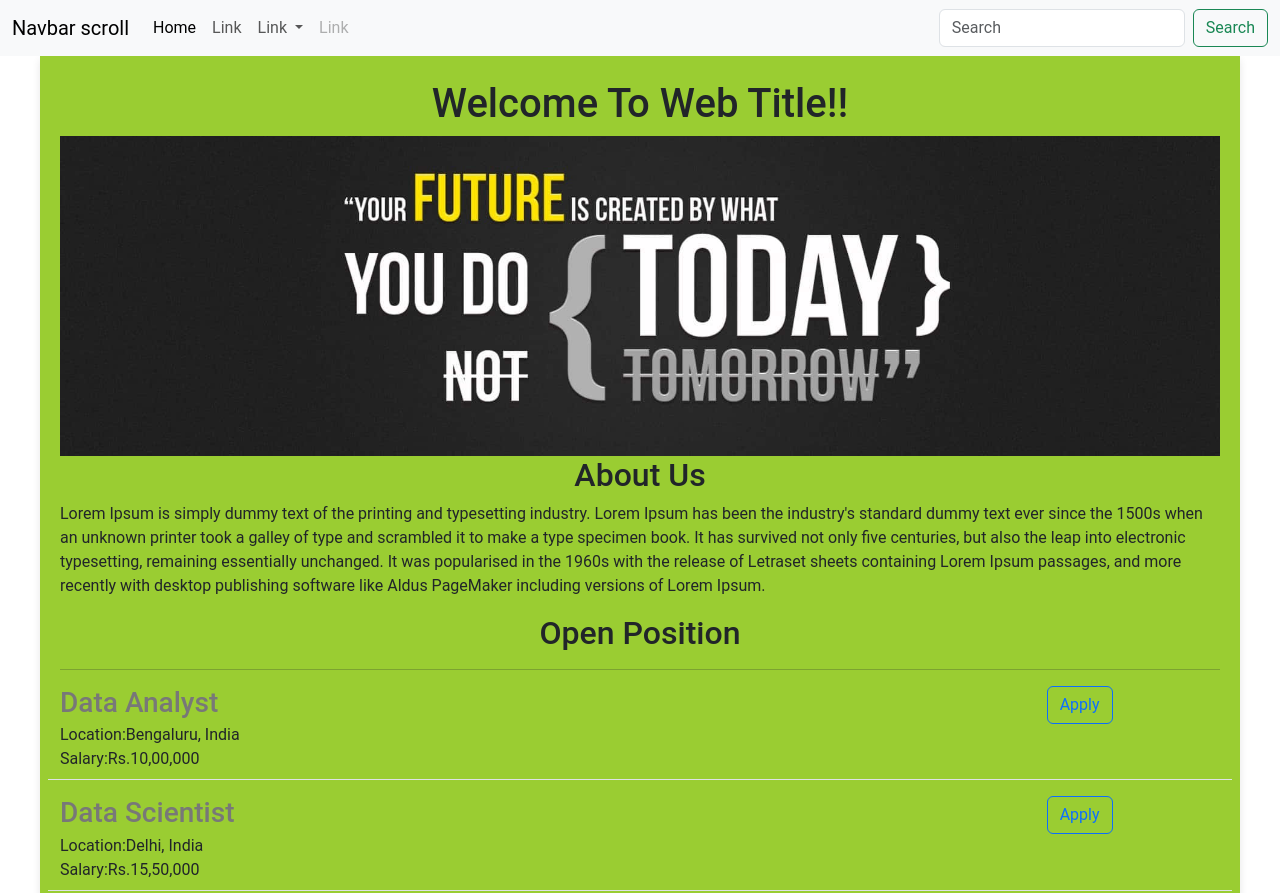
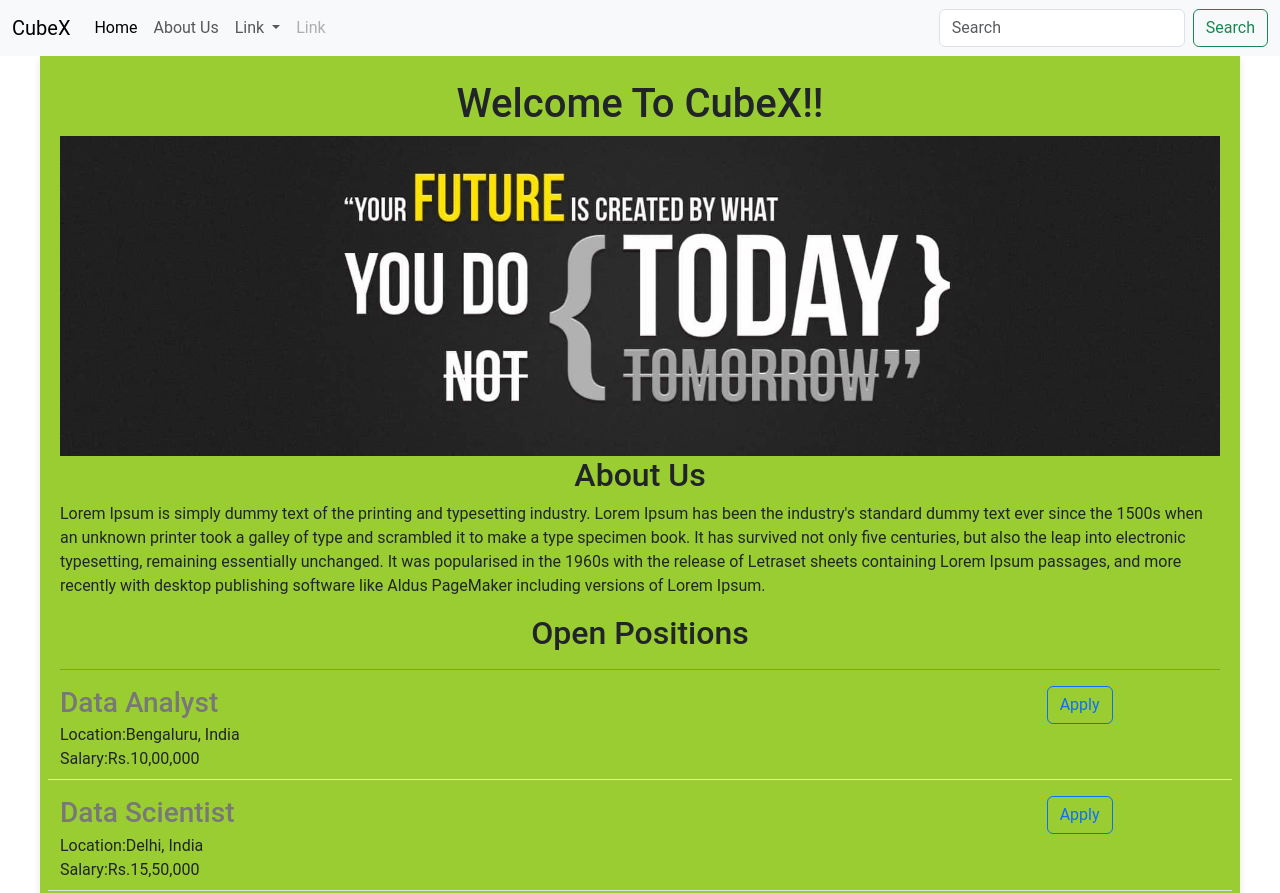
Before and after one commit to yashvi2707/Flash_apps, a Flask app: page / in a window 1280 px wide. Shown: the top 893 px of the page. Run offline with Flask 3, Linux system fonts and the light colour scheme.

Commit message:
change words

```diff
--- a/templates/home.html
+++ b/templates/home.html
@@ -47,7 +47,7 @@
 
         <nav class="navbar navbar-expand-lg bg-body-tertiary">
           <div class="container-fluid">
-            <a class="navbar-brand" href="#">Navbar scroll</a>
+            <a class="navbar-brand" href="#">CubeX</a>
             <button class="navbar-toggler" type="button" data-bs-toggle="collapse" data-bs-target="#navbarScroll" aria-controls="navbarScroll" aria-expanded="false" aria-label="Toggle navigation">
               <span class="navbar-toggler-icon"></span>
             </button>
@@ -57,7 +57,7 @@
                   <a class="nav-link active" aria-current="page" href="#">Home</a>
                 </li>
                 <li class="nav-item">
-                  <a class="nav-link" href="#">Link</a>
+                  <a class="nav-link" href="#">About Us</a>
                 </li>
                 <li class="nav-item dropdown">
                   <a class="nav-link dropdown-toggle" href="#" role="button" data-bs-toggle="dropdown" aria-expanded="false">
@@ -85,7 +85,7 @@
 
 <div id="container">
         <br>
-    <h1>Welcome To Web Title!!</h1>
+    <h1>Welcome To CubeX!!</h1>
     <img id="pp" src="static/pppp.jpg"alt=""  height="320">
 
 <h2>About Us</h2>
@@ -96,7 +96,7 @@
 
 
 
-<h2 >Open Position</h2>
+<h2 >Open Positions</h2>
     <div id="font">
         <hr>
         {% for jobs in jobs %}
```
